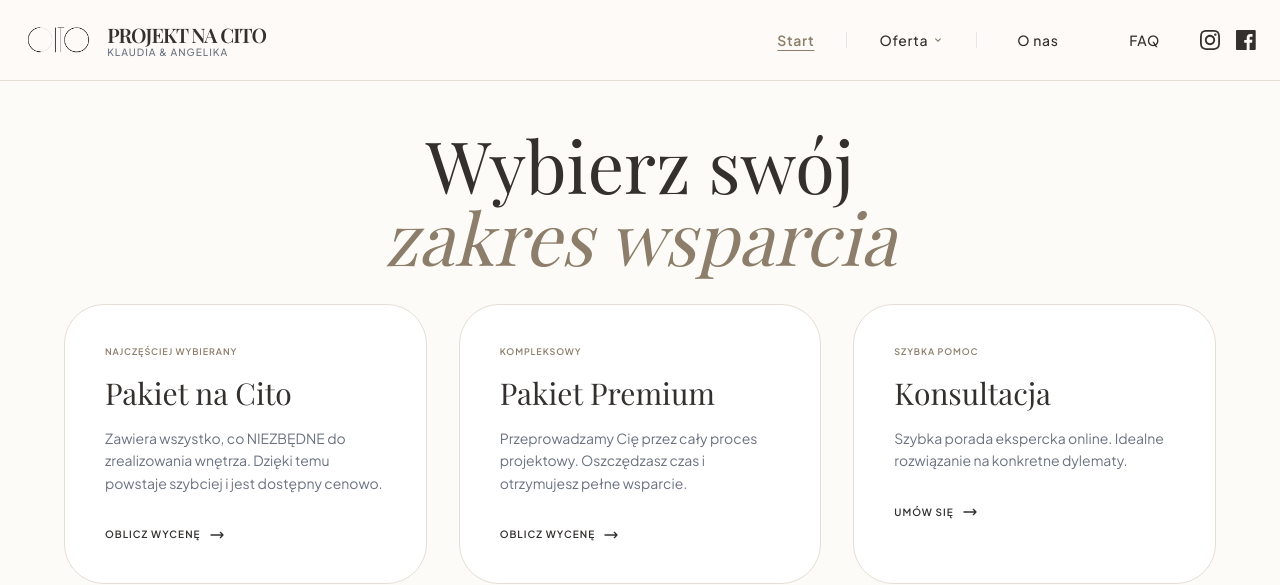
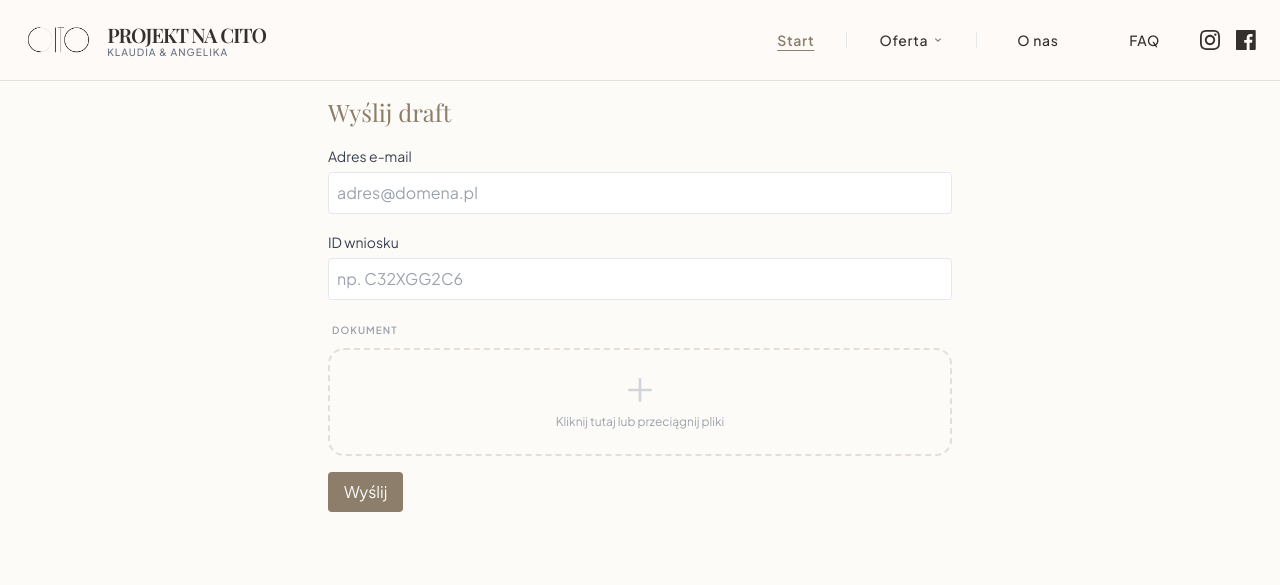
Before and after one commit to lukaszkotowski-git/projektnacito, a React (Vite) app in the folder react-app/: page /draft in a window 1280 px wide. Before the commit this address led to /. Shown: the top 585 px of the page. Built offline with nearby package versions, Linux system fonts and the light colour scheme; no server answers; a web font is replaced by a local one.

Commit message:
feat(draft): add /draft page, reusable file upload, and use VITE_API_URL for send-draft

```diff
--- a/react-app/src/App.tsx
+++ b/react-app/src/App.tsx
@@ -5,6 +5,7 @@ import { Navigation, MainView, OfferOverview, CitoConfigurator, PremiumConfigura
 import SubmissionSuccess from './components/SubmissionSuccess'
 import React from 'react'
 const Application = React.lazy(() => import('./pages/Application'))
+const Draft = React.lazy(() => import('./pages/Draft'))
 import { useEffect } from 'react'
 import { Routes, Route, Navigate, useLocation } from 'react-router-dom'
 
@@ -37,6 +38,7 @@ function AppContent() {
             <Route path="/realizacje" element={<Realizacje />} />
             <Route path="/faq" element={<Faq />} />
             <Route path="/application" element={<React.Suspense><Application /></React.Suspense>} />
+            <Route path="/draft" element={<React.Suspense><Draft /></React.Suspense>} />
             {/* legacy view-based fallback removed; RouteSync keeps internal view in sync */}
             <Route path="*" element={<Navigate to="/" replace />} />
           </Routes>
--- /dev/null
+++ b/react-app/src/components/ui/FileUpload.tsx
@@ -0,0 +1,71 @@
+import React, { useCallback, useRef } from 'react'
+
+interface FileUploadProps {
+  label?: string
+  file?: File | null
+  onFileChange: (file: File | null) => void
+  multiple?: boolean
+  required?: boolean
+  accept?: string
+  placeholder?: string
+  className?: string
+}
+
+export function FileUpload({ label, file, onFileChange, multiple = false, required = false, accept, placeholder = 'Kliknij tutaj lub przeciągnij pliki', className = '' }: FileUploadProps) {
+  const inputRef = useRef<HTMLInputElement | null>(null)
+
+  const handleFiles = useCallback((filesList: FileList | null) => {
+    if (!filesList || filesList.length === 0) {
+      onFileChange(null)
+      return
+    }
+    onFileChange(filesList[0])
+  }, [onFileChange])
+
+  const onDrop = (e: React.DragEvent) => {
+    e.preventDefault()
+    e.stopPropagation()
+    handleFiles(e.dataTransfer.files)
+  }
+
+  const onDragOver = (e: React.DragEvent) => {
+    e.preventDefault()
+    e.stopPropagation()
+  }
+
+  const handleInputChange = (e: React.ChangeEvent<HTMLInputElement>) => {
+    handleFiles(e.target.files)
+  }
+
+  return (
+    <div className={`space-y-2 ${className}`}>
+      {label && (
+        <label className="text-[10px] uppercase tracking-widest text-gray-400 font-bold ml-1">{label}</label>
+      )}
+
+      <div
+        onDrop={onDrop}
+        onDragOver={onDragOver}
+        className="border-2 border-dashed border-[#E5DED4] rounded-2xl p-6 text-center hover:bg-[#FDFBF7] transition-colors relative"
+      >
+        <input
+          ref={inputRef}
+          type="file"
+          accept={accept}
+          required={required}
+          multiple={multiple}
+          onChange={handleInputChange}
+          className="absolute inset-0 opacity-0 cursor-pointer"
+        />
+
+        <svg className="w-8 h-8 mx-auto mb-2 text-gray-300" fill="none" stroke="currentColor" viewBox="0 0 24 24" aria-hidden="true">
+          <path d="M12 4v16m8-8H4" strokeWidth="2" strokeLinecap="round" strokeLinejoin="round" />
+        </svg>
+
+        <div className="text-xs text-gray-400">
+          {file ? file.name : placeholder}
+        </div>
+      </div>
+    </div>
+  )
+}
--- a/react-app/src/components/ui/index.ts
+++ b/react-app/src/components/ui/index.ts
@@ -4,3 +4,4 @@ export { OrderSummaryModal } from './OrderSummaryModal'
 export { PhoneInput } from './PhoneInput'
 export { Skeleton, CardSkeleton, FormSkeleton, PageSkeleton } from './Skeleton'
 export { EmailInput } from './EmailInput'
+export { FileUpload } from './FileUpload'
--- /dev/null
+++ b/react-app/src/lib/application.ts
@@ -0,0 +1,96 @@
+// Shared helpers to fetch application data and extract catalogue ID
+
+export async function fetchApplicationData(baseUrl: string | undefined, id: string, email: string): Promise<any> {
+  if (!baseUrl) throw new Error('Konfiguracja: VITE_API_URL nie jest ustawione.')
+
+  const params = new URLSearchParams({ id, email })
+  const baseUrlStr = baseUrl.replace(/\/+$/,'') + '/application'
+  let url: string
+  try {
+    const u = new URL(baseUrlStr, window.location.href)
+    params.forEach((value, key) => u.searchParams.set(key, value))
+    url = u.toString()
+  } catch (e) {
+    url = `${baseUrlStr}${baseUrlStr.includes('?') ? '&' : '?'}${params.toString()}`
+  }
+
+  const res = await fetch(url, { headers: { Accept: 'application/json' } })
+  const raw = await res.text()
+  if (!res.ok) {
+    let extra = ''
+    try {
+      const parsed = JSON.parse(raw)
+      if (parsed && typeof parsed === 'object') {
+        if ((parsed as any).message) extra = `: ${(parsed as any).message}`
+        else extra = `: ${JSON.stringify(parsed)}`
+      }
+    } catch (_e) {
+      if (raw) extra = `: ${raw}`
+    }
+    throw new Error(`HTTP ${res.status} ${res.statusText}${extra}`)
+  }
+
+  let data: any
+  try {
+    data = raw ? JSON.parse(raw) : null
+  } catch (e) {
+    throw new Error('Nie można sparsować odpowiedzi serwera (niepoprawny JSON).')
+  }
+  return data
+}
+
+export function extractCatalogId(obj: any): string | null {
+  if (!obj || typeof obj !== 'object') return null
+  // direct key matches
+  const directKeys = Object.keys(obj)
+  for (const k of directKeys) {
+    const lk = k.toLowerCase()
+    if (lk.includes('katalog') && lk.includes('id')) {
+      const v = obj[k]
+      if (typeof v === 'string' || typeof v === 'number') return String(v)
+    }
+  }
+
+  // nested object with id
+  for (const k of directKeys) {
+    const v = obj[k]
+    if (v && typeof v === 'object') {
+      for (const nk of Object.keys(v)) {
+        if (nk.toLowerCase().includes('id')) {
+          const nv = v[nk]
+          if (typeof nv === 'string' || typeof nv === 'number') return String(nv)
+        }
+      }
+    }
+  }
+
+  // recursive search for keys containing 'katalog' or 'catalog'
+  function recurse(o: any): string | null {
+    if (!o || typeof o !== 'object') return null
+    for (const key in o) {
+      const lower = key.toLowerCase()
+      if (lower.includes('katalog') || lower.includes('catalog')) {
+        const val = o[key]
+        if (typeof val === 'string' || typeof val === 'number') return String(val)
+        if (val && typeof val === 'object') {
+          for (const nk in val) {
+            if (nk.toLowerCase().includes('id')) {
+              const nv = val[nk]
+              if (typeof nv === 'string' || typeof nv === 'number') return String(nv)
+            }
+          }
+        }
+      }
+    }
+    for (const key in o) {
+      const val = o[key]
+      if (val && typeof val === 'object') {
+        const found = recurse(val)
+        if (found) return found
+      }
+    }
+    return null
+  }
+
+  return recurse(obj)
+}
--- /dev/null
+++ b/react-app/src/pages/Draft.tsx
@@ -0,0 +1,112 @@
+import React, { useState } from 'react'
+import { fetchApplicationData, extractCatalogId } from '../lib/application'
+import { FileUpload } from '../components/ui'
+
+export default function Draft() {
+  const [email, setEmail] = useState('')
+  const [id, setId] = useState('')
+  const [file, setFile] = useState<File | null>(null)
+  const [loading, setLoading] = useState(false)
+  const [error, setError] = useState<string | null>(null)
+  const [success, setSuccess] = useState<string | null>(null)
+
+  const EMAIL_REGEX = /^[^\s@]+@[^\s@]+\.[^\s@]+$/
+
+  // Reuse application fetching logic to obtain catalogueID. Require VITE_API_URL to be set.
+  async function fetchCatalogueId(): Promise<string> {
+    const baseUrl = import.meta.env.VITE_API_URL
+    if (!baseUrl) {
+      throw new Error('Konfiguracja: VITE_API_URL nie jest ustawione.')
+    }
+
+    const data = await fetchApplicationData(baseUrl, id, email)
+    const catalogId = extractCatalogId(data)
+    if (!catalogId) throw new Error('Nie znaleziono catalogueID w odpowiedzi serwera.')
+    return catalogId
+  }
+
+  async function handleSubmit(e: React.FormEvent) {
+    e.preventDefault()
+    setError(null)
+    setSuccess(null)
+    if (!id || !id.trim()) {
+      setError('ID jest wymagane')
+      return
+    }
+    if (!email || !EMAIL_REGEX.test(email)) {
+      setError('Podaj poprawny adres e-mail')
+      return
+    }
+    if (!file) {
+      setError('Załącznik jest wymagany')
+      return
+    }
+
+    setLoading(true)
+    try {
+      const catalogueID = await fetchCatalogueId()
+      if (!catalogueID) {
+        setError('Nie udało się pobrać catalogueID')
+        setLoading(false)
+        return
+      }
+
+      const baseUrl = import.meta.env.VITE_API_URL
+      if (!baseUrl) throw new Error('Konfiguracja: VITE_API_URL nie jest ustawione.')
+
+      const form = new FormData()
+      form.append('email', email)
+      form.append('id', id)
+      form.append('catalogueID', catalogueID)
+      form.append('file', file)
+
+      const sendUrl = baseUrl.replace(/\/+$/,'') + '/send-draft'
+
+      const res = await fetch(sendUrl, {
+        method: 'POST',
+        body: form
+      })
+      const text = await res.text()
+      if (!res.ok) throw new Error(`HTTP ${res.status} ${res.statusText}: ${text}`)
+      setSuccess('Wysłano draft poprawnie')
+    } catch (err: any) {
+      setError(err?.message ?? String(err))
+    } finally {
+      setLoading(false)
+    }
+  }
+
+  return (
+    <div className="max-w-2xl mx-auto p-6 pt-24">
+      <h1 className="text-2xl font-serif text-[#8C7E6A] mb-4">Wyślij draft</h1>
+      <form onSubmit={handleSubmit} className="space-y-4">
+        <label className="block">
+          <span className="text-sm text-gray-700">Adres e-mail</span>
+          <input type="email" value={email} onChange={e => setEmail(e.target.value)} className="mt-1 block w-full rounded border border-gray-200 p-2" placeholder="adres@domena.pl" />
+        </label>
+
+        <label className="block">
+          <span className="text-sm text-gray-700">ID wniosku</span>
+          <input type="text" value={id} onChange={e => setId(e.target.value)} className="mt-1 block w-full rounded border border-gray-200 p-2" placeholder="np. C32XGG2C6" />
+        </label>
+
+        <FileUpload
+          label="Dokument"
+          file={file}
+          onFileChange={(f: File | null) => setFile(f)}
+          required
+          accept="application/pdf,image/*"
+        />
+
+        <div>
+          <button className="px-4 py-2 bg-[#8C7E6A] text-white rounded disabled:opacity-50" disabled={loading} type="submit">
+            {loading ? 'Wysyłanie...' : 'Wyślij'}
+          </button>
+        </div>
+
+        {error && <div className="text-red-600">Błąd: {error}</div>}
+        {success && <div className="text-green-600">{success}</div>}
+      </form>
+    </div>
+  )
+}
```
Also changed, not shown: 1 other file (tests, documents, lock files or other folders).
